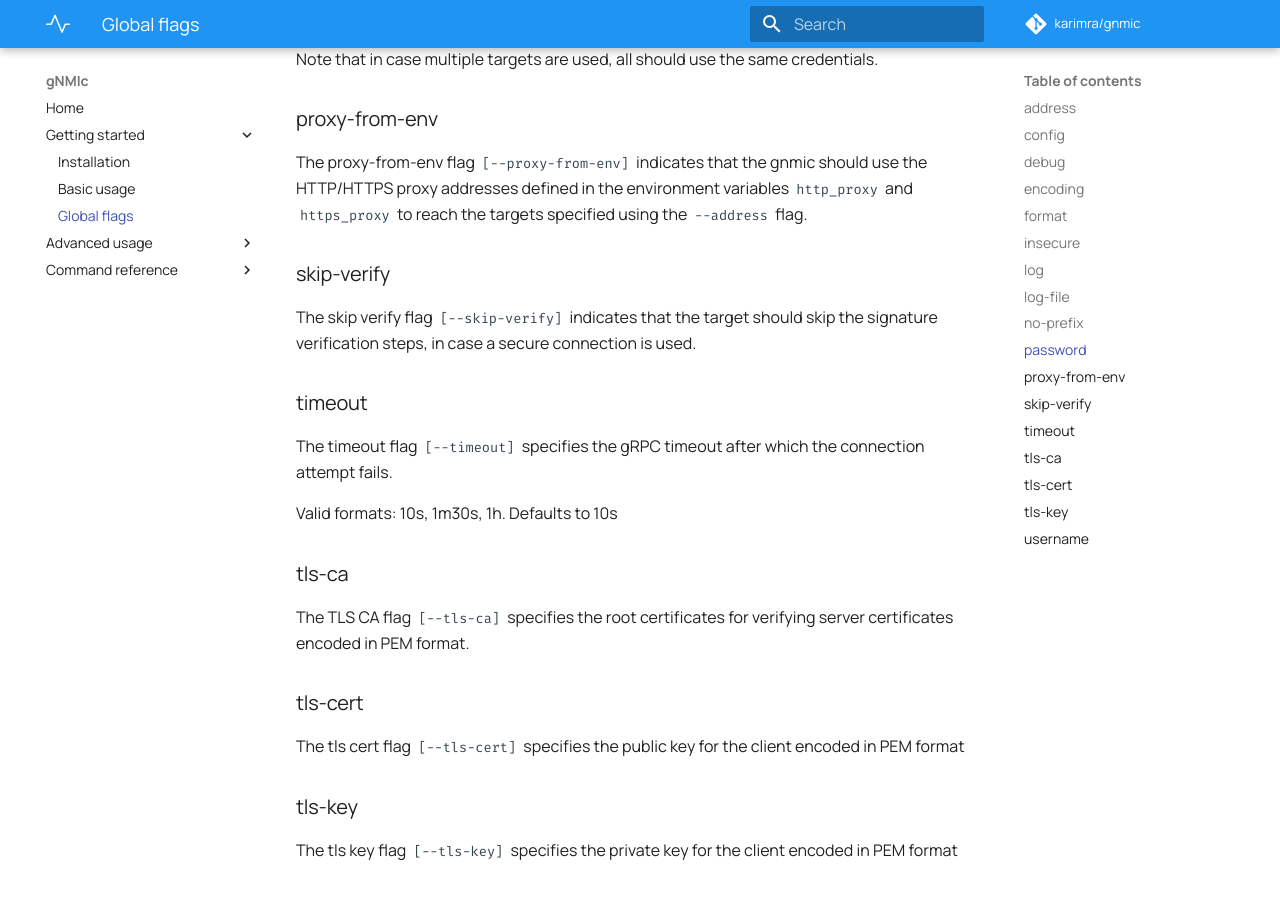
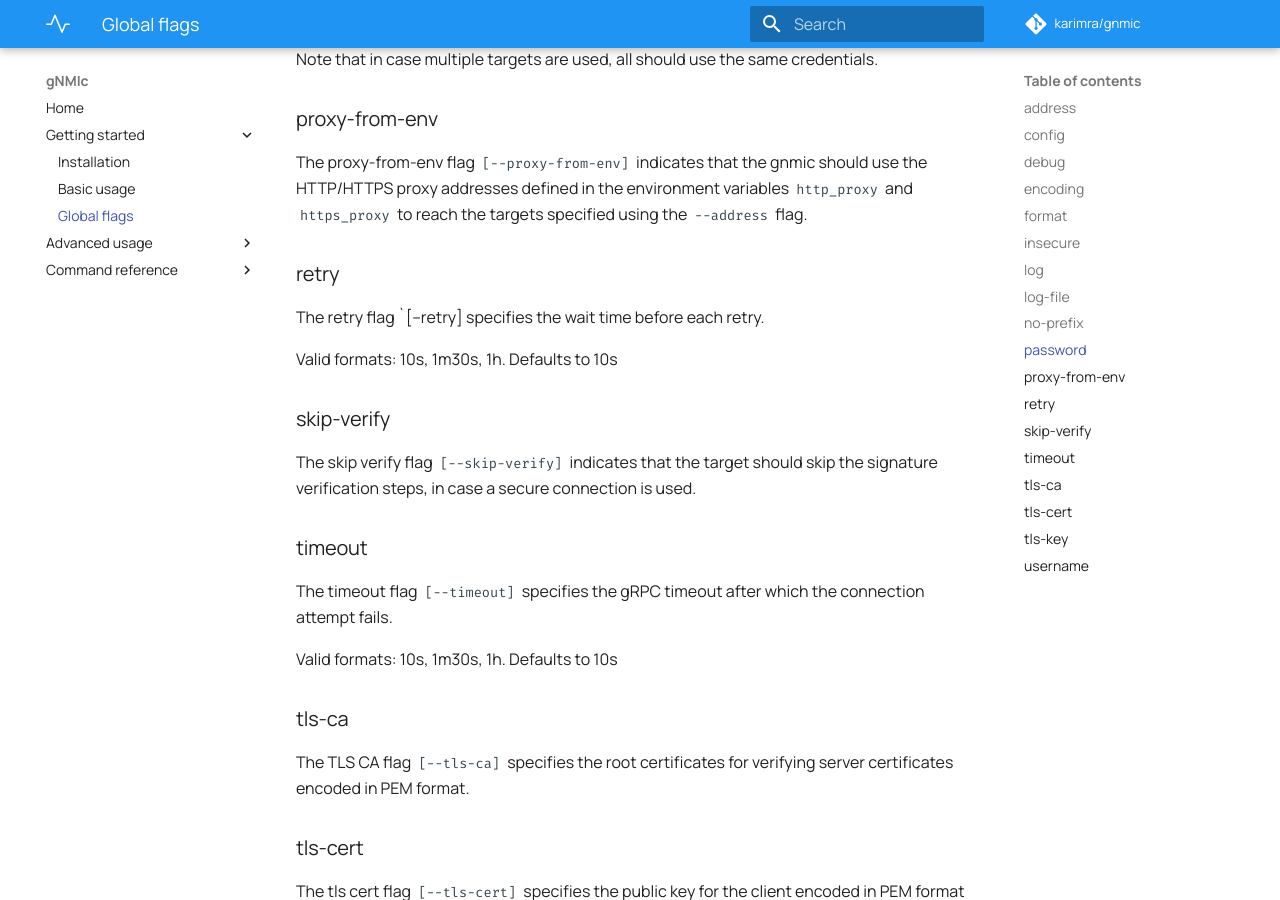
Before and after one commit to openconfig/gnmic, an MkDocs documentation site: the page built from docs/global_flags.md, in a window 1280 px wide and 900 px high, scrolled down 2684 px. Built offline with MkDocs 1.6.1 and Material for MkDocs 9.7.7, drawn with Linux system fonts in a browser that asks for light colours; comment, search, counter and statistics services are not loaded.

Commit message:
add retry flag

```diff
--- a/docs/global_flags.md
+++ b/docs/global_flags.md
@@ -153,6 +153,11 @@ Note that in case multiple targets are used, all should use the same credentials
 ### proxy-from-env
 The proxy-from-env flag `[--proxy-from-env]` indicates that the gnmic should use the HTTP/HTTPS proxy addresses defined in the environment variables `http_proxy` and `https_proxy` to reach the targets specified using the `--address` flag.
 
+### retry
+The retry flag `[--retry] specifies the wait time before each retry.
+
+Valid formats: 10s, 1m30s, 1h.  Defaults to 10s
+
 ### skip-verify
 The skip verify flag `[--skip-verify]` indicates that the target should skip the signature verification steps, in case a secure connection is used.
 
```
